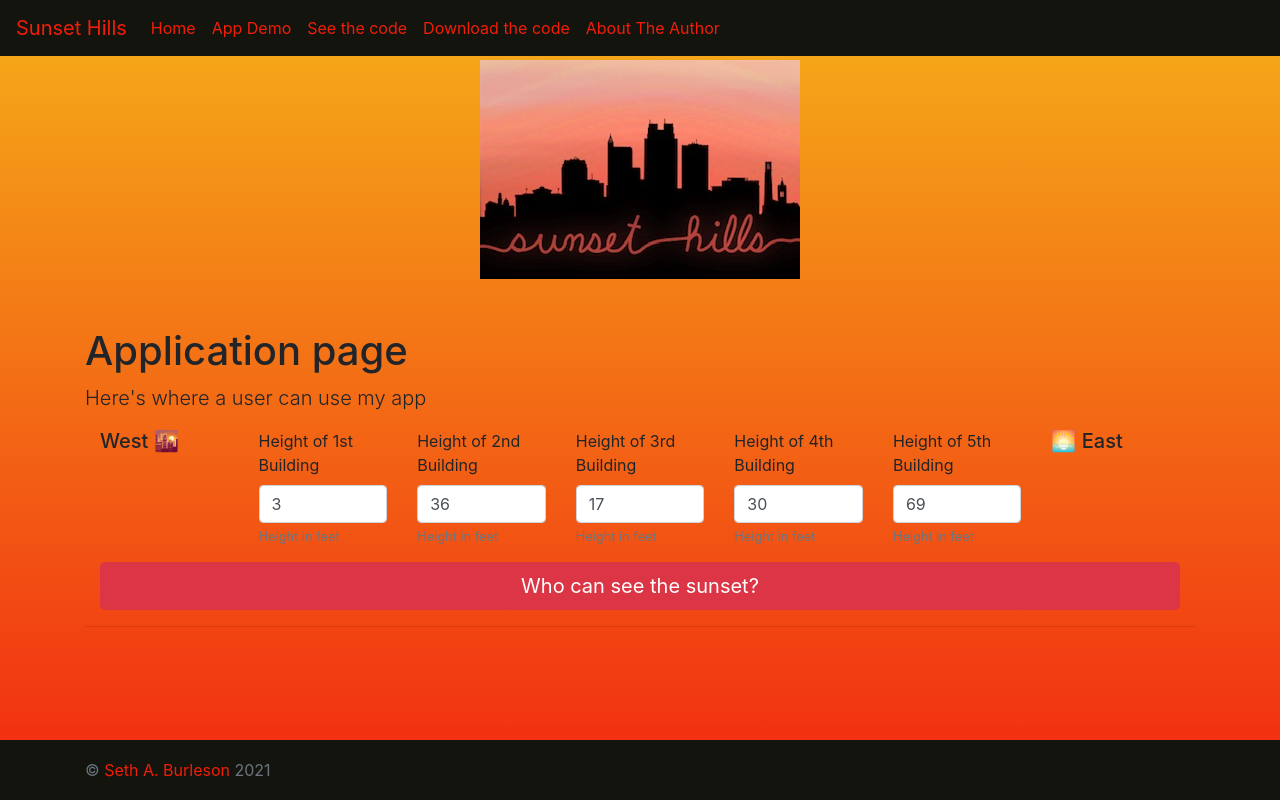
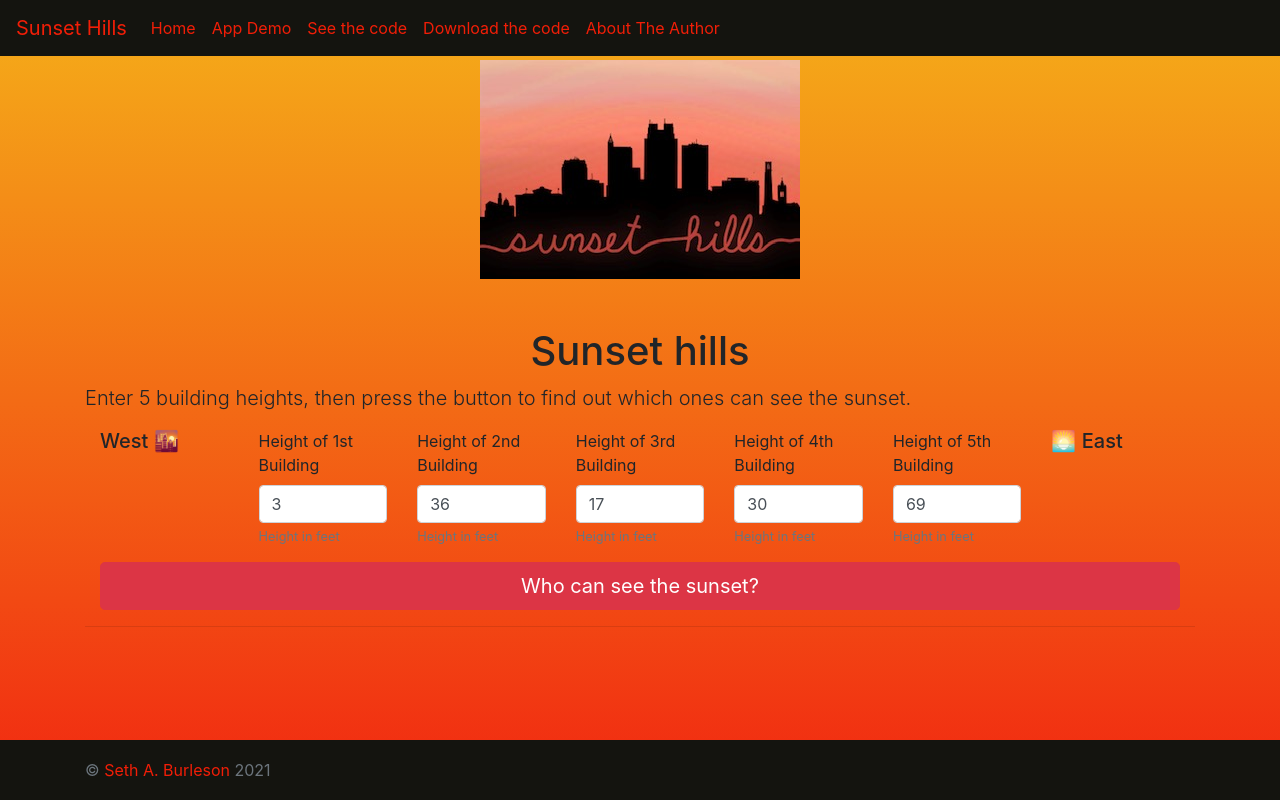
Before and after one commit to sbrevolution5/sunsetHills, a plain HTML site: page app.html in a window 1280 px wide. Drawn offline with nearby package versions, Linux system fonts and the light colour scheme; some packages are replaced by stand-ins of ours; a script that the page names is missing.

Commit message:
updated app title

```diff
--- a/app.html
+++ b/app.html
@@ -2,7 +2,7 @@
 <html lang="en">
 
 <head>
-    <title>App Page</title>
+    <title>Sunset Hills</title>
     <!-- Required meta tags -->
     <meta charset="utf-8">
     <meta name="viewport" content="width=device-width, initial-scale=1, shrink-to-fit=no">
@@ -62,8 +62,8 @@
 
             </div>
         </div>
-        <h1 class="mt-5">Application page</h1>
-        <p class="lead">Here's where a user can use my app</p>
+        <h1 class="mt-5 text-center">Sunset hills</h1>
+        <p class="lead">Enter 5 building heights, then press the button to find out which ones can see the sunset.</p>
         <div class="container">
             <div class="row">
                 <div class="col">
```
